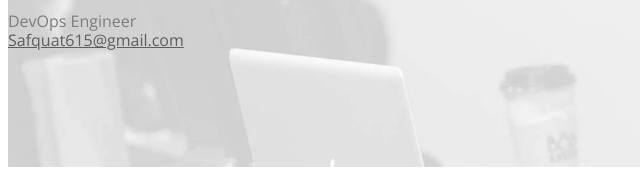
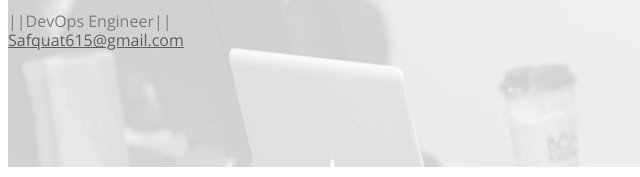
Before and after one commit to sstpl15/myweb, a plain HTML site: page index.html in a window 1280 px wide. Shown: the part 352-529 px from the top of the page, 0-640 px from the left. Drawn offline with nearby package versions, Linux system fonts and the light colour scheme; some icons are missing; a web font is replaced by a local one.

Commit message:
new code

```diff
--- a/index.html
+++ b/index.html
@@ -28,7 +28,7 @@
 		<h1 id="logo" class="text-center">
 			<img class="img-circle" src="assets/images/guynew.jpg" alt="">
 			<span class="title">Sayed Safquat Hussain</span>
-			<span class="tagline">DevOps Engineer<br>
+			<span class="tagline">||DevOps Engineer||<br>
 				<a href="">Safquat615@gmail.com</a></span>
 		</h1>
 	</div>
```
